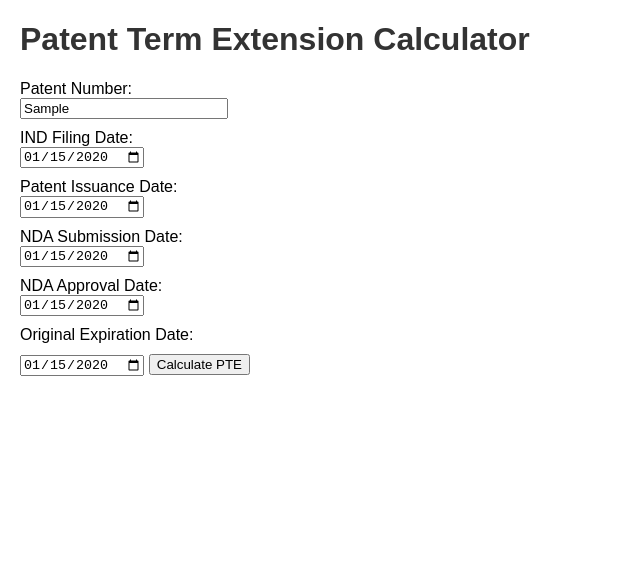
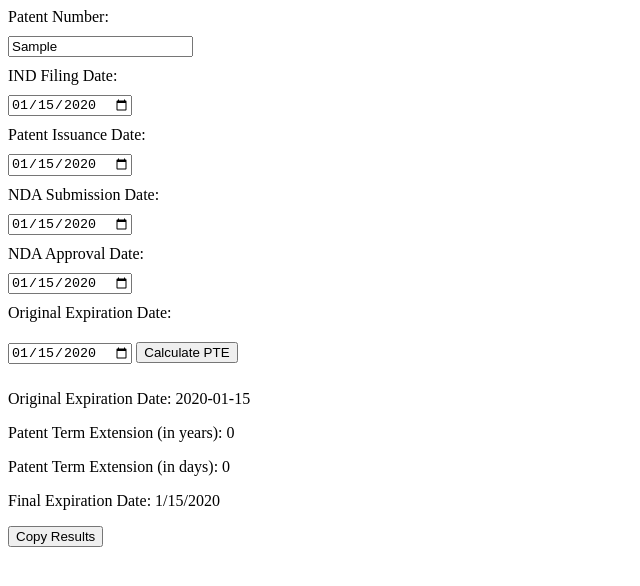
Before and after one commit to Anup-Ramdhave/Patent-Term-Extension-Calculator, a plain HTML site: page index.html in a window 1280 px wide. Both pictures are taken after typing "Sample", "2020-01-15", "2020-01-15", "2020-01-15", "2020-01-15", "2020-01-15" into the empty fields and a click on the button "Calculate PTE". Shown: the whole page, without its empty margins (0-640 px from the left). Drawn offline with Linux system fonts and the light colour scheme; no server answers.

Commit message:
Update index.html

```diff
--- a/index.html
+++ b/index.html
@@ -1,32 +1,25 @@
 <!DOCTYPE html>
 <html>
 <head>
-  <title>Patent Term Extension Calculator</title>
   <style>
-    /* Add some basic styling to the page */
-    body {
-      font-family: Arial, sans-serif;
-      margin: 20px;
-    }
-    h1 {
-      color: #333;
-    }
+    /* Add custom CSS styles for better line spacing */
     label {
       display: block;
-      margin-top: 10px;
+      margin-bottom: 10px;
     }
-    input[type="text"] {
-      width: 200px;
+
+    input[type="text"],
+    input[type="date"] {
+      margin-bottom: 10px;
     }
+
     button {
       margin-top: 10px;
     }
   </style>
 </head>
 <body>
-  <h1>Patent Term Extension Calculator</h1>
-
-  <form id="pteForm" action="/calculate-pte" method="POST">
+  <form id="pteForm">
     <label for="patentNumber">Patent Number:</label>
     <input type="text" id="patentNumber" required>
 
@@ -49,17 +42,13 @@
   </form>
 
   <div id="result" style="display: none;">
-    <h2>Result:</h2>
-    <p id="patentNumberResult"></p>
-    <p id="originalExpirationDateResult"></p>
-    <p id="pteYearsResult"></p>
-    <p id="pteDaysResult"></p>
-    <p id="finalExpirationDateResult"></p>
+    <!-- Result section -->
   </div>
 
+  <button id="copyButton" style="display: none;">Copy Results</button>
+
   <script>
-    // Add JavaScript code here
-    document.getElementById('pteForm').addEventListener('submit', async function(event) {
+    document.getElementById('pteForm').addEventListener('submit', function(event) {
       event.preventDefault();
 
       const patentNumber = document.getElementById('patentNumber').value;
@@ -69,45 +58,69 @@
       const ndaApprovalDate = document.getElementById('ndaApprovalDate').value;
       const originalExpirationDate = document.getElementById('originalExpirationDate').value;
 
-      try {
-        const response = await fetch('/calculate-pte', {
-          method: 'POST',
-          headers: {
-            'Content-Type': 'application/json',
-          },
-          body: JSON.stringify({
-            patentNumber,
-            indFilingDate,
-            patentIssuanceDate,
-            ndaSubmissionDate,
-            ndaApprovalDate,
-            originalExpirationDate,
-          }),
-        });
+      const indFilingDateTime = new Date(indFilingDate).getTime();
+      const patentIssuanceDateTime = new Date(patentIssuanceDate).getTime();
+      const ndaSubmissionDateTime = new Date(ndaSubmissionDate).getTime();
+      const ndaApprovalDateTime = new Date(ndaApprovalDate).getTime();
+      const originalExpirationDateTime = new Date(originalExpirationDate).getTime();
 
-        const result = await response.json();
-        displayResult(result);
-      } catch (error) {
-        console.error('Error:', error);
+      const halfTestingTime = Math.max(indFilingDateTime, patentIssuanceDateTime);
+      const testingTime = (ndaSubmissionDateTime - halfTestingTime) / (1000 * 60 * 60 * 24);
+      const reviewTime = (ndaApprovalDateTime - ndaSubmissionDateTime) / (1000 * 60 * 60 * 24);
+
+      const pte = testingTime / 2 + reviewTime;
+      const pteYears = Math.round(pte / 365.25 * 100) / 100;
+      const pteDays = Math.round(pte);
+
+      const finalExpirationDateTime = new Date(originalExpirationDateTime);
+      finalExpirationDateTime.setDate(finalExpirationDateTime.getDate() + pteDays);
+      const finalExpirationDate = finalExpirationDateTime.toLocaleDateString('en-US');
+
+      // Check if final expiration exceeds 14 years from NDA approval date
+      const maxExpirationDateTime = new Date(ndaApprovalDateTime);
+      maxExpirationDateTime.setDate(maxExpirationDateTime.getDate() + 365.25 * 14);
+      const maxExpirationDate = maxExpirationDateTime.toLocaleDateString('en-US');
+
+      let adjustedFinalExpirationDate = finalExpirationDate;
+      if (finalExpirationDateTime > maxExpirationDateTime) {
+        adjustedFinalExpirationDate = originalExpirationDate;
       }
+
+      const resultDiv = document.getElementById('result');
+      let resultHtml = '';
+
+      if (adjustedFinalExpirationDate === originalExpirationDate) {
+        resultHtml = `
+          <p>The patent is not eligible for Patent Term Extension and will expire on the original expiration date.</p>
+          <p>Original Expiration Date: ${originalExpirationDate}</p>
+        `;
+      } else {
+        resultHtml = `
+          <p>Original Expiration Date: ${originalExpirationDate}</p>
+          <p>Patent Term Extension (in years): ${pteYears}</p>
+          <p>Patent Term Extension (in days): ${pteDays}</p>
+          <p>Final Expiration Date: ${adjustedFinalExpirationDate}</p>
+        `;
+      }
+
+      resultDiv.innerHTML = resultHtml;
+      resultDiv.style.display = 'block';
+      document.getElementById('copyButton').style.display = 'block';
+      document.getElementById('copyButton').setAttribute('data-results', resultHtml);
     });
 
-    function displayResult(result) {
-      const patentNumberResult = document.getElementById('patentNumberResult');
-      const originalExpirationDateResult = document.getElementById('originalExpirationDateResult');
-      const pteYearsResult = document.getElementById('pteYearsResult');
-      const pteDaysResult = document.getElementById('pteDaysResult');
-      const finalExpirationDateResult = document.getElementById('finalExpirationDateResult');
-      const resultDiv = document.getElementById('result');
+    document.getElementById('copyButton').addEventListener('click', function() {
+      const results = this.getAttribute('data-results');
 
-      patentNumberResult.textContent = 'Patent Number: ' + result.patent_number;
-      originalExpirationDateResult.textContent = 'Original Expiration Date: ' + result.original_expiration_date;
-      pteYearsResult.textContent = 'Patent Term Extension (in years): ' + result.pte_years;
-      pteDaysResult.textContent = 'Patent Term Extension (in days): ' + result.pte_days;
-      finalExpirationDateResult.textContent = 'Final Expiration Date: ' + result.final_expiration_date;
+      const tempInput = document.createElement('input');
+      tempInput.setAttribute('value', results);
+      document.body.appendChild(tempInput);
+      tempInput.select();
+      document.execCommand('copy');
+      document.body.removeChild(tempInput);
 
-      resultDiv.style.display = 'block';
-    }
+      alert('Results copied to clipboard!');
+    });
   </script>
 </body>
 </html>
```
